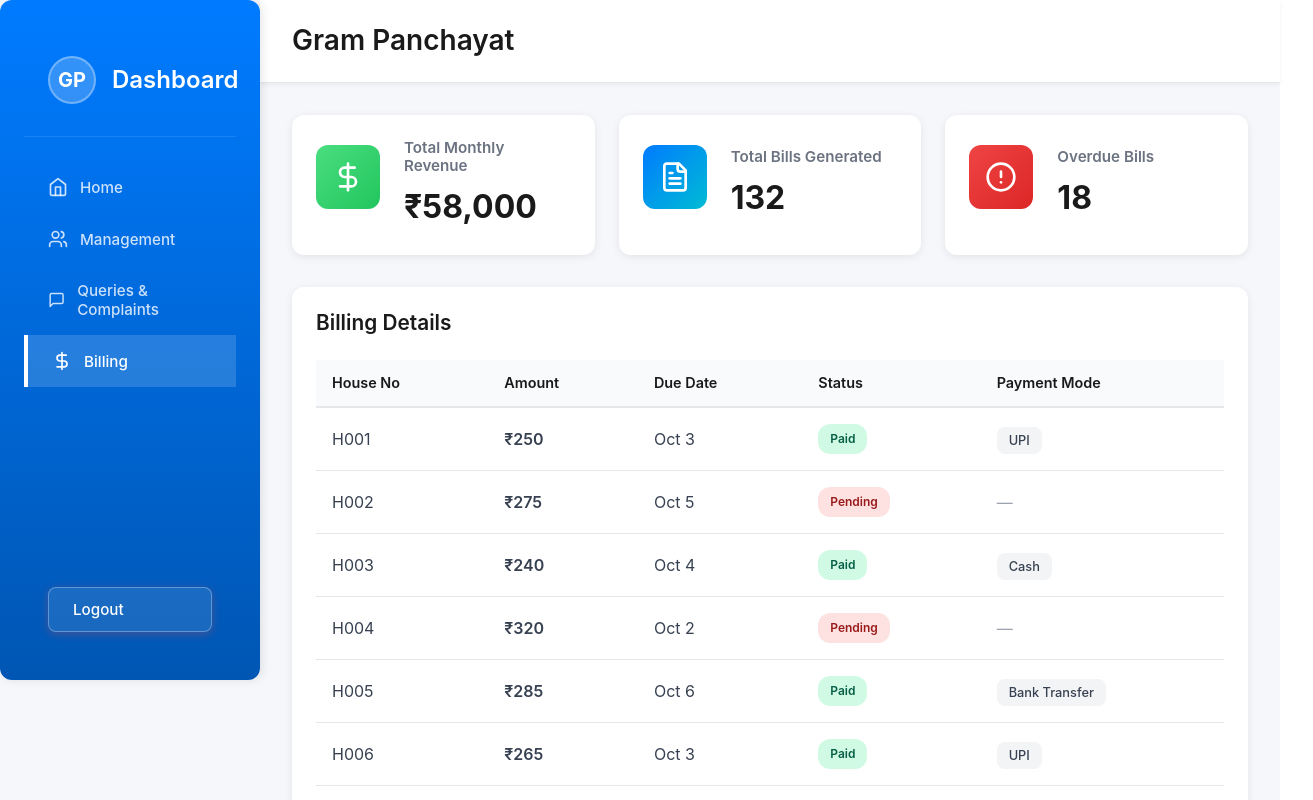
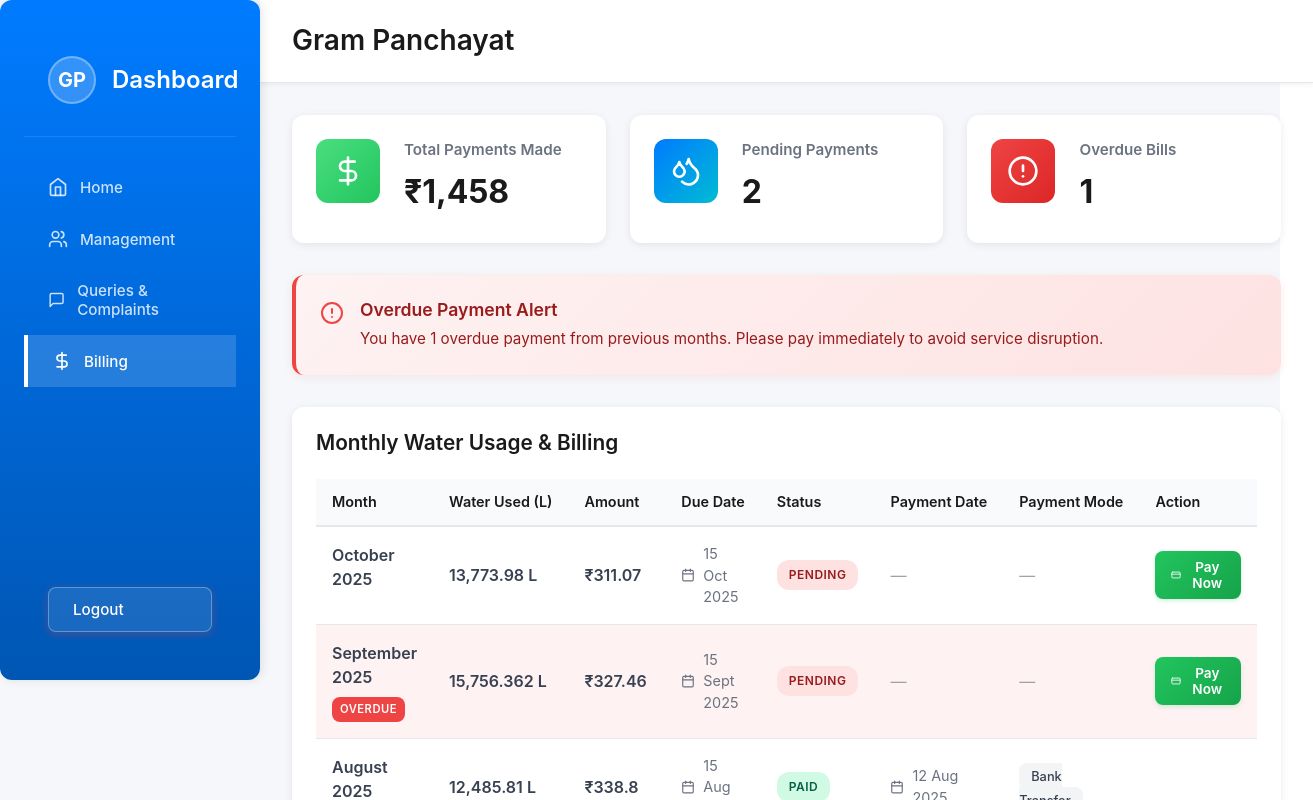
Before and after one commit to sushanthkulal/pipeline, a React (Vite) app: page /panchayat-dashboard in a window 1280 px wide. Both pictures are taken after a click on the button "Billing". Shown: the top 800 px of the page, 1313 px wide, since content can reach past the window. Built offline with nearby package versions, Linux system fonts and the light colour scheme; no server answers; the database is empty.

Commit message:
Updated package.json

```diff
--- a/package.json
+++ b/package.json
@@ -1 +1 @@
-{"name":"har-ghar-jal","private":true,"version":"0.0.0","type":"module","scripts":{"dev":"vite","build":"vite build","preview":"vite preview"},"dependencies":{"react":"^18.3.1","react-dom":"^18.3.1","react-router-dom":"^6.22.0","lucide-react":"^0.344.0"},"devDependencies":{"@types/react":"^18.3.12","@types/react-dom":"^18.3.1","@vitejs/plugin-react":"^4.3.4","typescript":"^5.6.3","vite":"^6.0.1"}}
+{"name":"har-ghar-jal","private":true,"version":"0.0.0","type":"module","scripts":{"dev":"vite","build":"vite build","preview":"vite preview"},"dependencies":{"@supabase/supabase-js":"^2.75.0","lucide-react":"^0.344.0","react":"^18.3.1","react-dom":"^18.3.1","react-router-dom":"^6.22.0"},"devDependencies":{"@types/react":"^18.3.12","@types/react-dom":"^18.3.1","@vitejs/plugin-react":"^4.3.4","typescript":"^5.6.3","vite":"^6.0.1"}}
--- a/src/components/dashboard/BillingPage.css
+++ b/src/components/dashboard/BillingPage.css
@@ -64,6 +64,38 @@
   margin: 0;
 }
 
+.overdue-alert {
+  background: linear-gradient(135deg, #fef2f2 0%, #fee2e2 100%);
+  border-left: 4px solid #ef4444;
+  border-radius: 12px;
+  padding: 1.5rem;
+  margin-bottom: 2rem;
+  display: flex;
+  align-items: flex-start;
+  gap: 1rem;
+  box-shadow: 0 2px 8px rgba(239, 68, 68, 0.1);
+}
+
+.overdue-alert > svg {
+  color: #ef4444;
+  flex-shrink: 0;
+  margin-top: 2px;
+}
+
+.alert-content h4 {
+  margin: 0 0 0.5rem 0;
+  color: #991b1b;
+  font-size: 1.1rem;
+  font-weight: 600;
+}
+
+.alert-content p {
+  margin: 0;
+  color: #991b1b;
+  font-size: 0.95rem;
+  line-height: 1.5;
+}
+
 .billing-content {
   display: flex;
   flex-direction: column;
@@ -104,6 +136,7 @@
   color: #1a1a1a;
   font-size: 0.9rem;
   border-bottom: 2px solid #e5e7eb;
+  white-space: nowrap;
 }
 
 .data-table tbody tr {
@@ -117,14 +150,59 @@
   background-color: #f9fafb;
 }
 
+.data-table tbody tr.overdue-row {
+  background-color: #fef2f2;
+}
+
+.data-table tbody tr.overdue-row:hover {
+  background-color: #fee2e2;
+}
+
 .data-table td {
   padding: 1rem;
   color: #374151;
 }
 
+.month-cell {
+  font-weight: 600;
+  color: #1a1a1a;
+  display: flex;
+  align-items: center;
+  gap: 0.5rem;
+  flex-wrap: wrap;
+}
+
+.overdue-badge {
+  background: #ef4444;
+  color: white;
+  font-size: 0.7rem;
+  font-weight: 600;
+  padding: 0.25rem 0.5rem;
+  border-radius: 8px;
+  text-transform: uppercase;
+  letter-spacing: 0.5px;
+}
+
+.usage-cell {
+  font-weight: 600;
+  color: #007bff;
+}
+
 .amount-cell {
   font-weight: 600;
   color: #1a1a1a;
+}
+
+.date-cell {
+  display: flex;
+  align-items: center;
+  gap: 0.5rem;
+  color: #6b7280;
+  font-size: 0.9rem;
+}
+
+.date-cell svg {
+  flex-shrink: 0;
 }
 
 .status-badge {
@@ -133,6 +211,8 @@
   font-size: 0.75rem;
   font-weight: 600;
   display: inline-block;
+  text-transform: uppercase;
+  letter-spacing: 0.5px;
 }
 
 .status-badge.paid {
@@ -156,6 +236,32 @@
 
 .no-payment {
   color: #9ca3af;
+}
+
+.pay-button {
+  background: linear-gradient(135deg, #22c55e 0%, #16a34a 100%);
+  color: white;
+  border: none;
+  padding: 0.5rem 1rem;
+  border-radius: 8px;
+  font-size: 0.85rem;
+  font-weight: 600;
+  cursor: pointer;
+  display: flex;
+  align-items: center;
+  gap: 0.5rem;
+  transition: all 0.3s ease;
+  box-shadow: 0 2px 4px rgba(34, 197, 94, 0.2);
+}
+
+.pay-button:hover {
+  transform: translateY(-2px);
+  box-shadow: 0 4px 8px rgba(34, 197, 94, 0.3);
+  background: linear-gradient(135deg, #16a34a 0%, #15803d 100%);
+}
+
+.pay-button:active {
+  transform: translateY(0);
 }
 
 .charts-section {
@@ -264,9 +370,12 @@
 
 .line-bar .bar {
   width: 80%;
-  background: linear-gradient(180deg, #4ade80 0%, #22c55e 100%);
   border-radius: 4px 4px 0 0;
   animation: growUp 1s ease;
+}
+
+.line-bar .bar.usage-bar {
+  background: linear-gradient(180deg, #00bcd4 0%, #007bff 100%);
 }
 
 .month-label {
@@ -276,7 +385,7 @@
   font-weight: 500;
 }
 
-.revenue-value {
+.usage-value {
   font-size: 0.75rem;
   color: #9ca3af;
   margin-top: 0.25rem;
@@ -381,4 +490,17 @@
   .overview-card {
     flex-direction: row;
   }
+
+  .table-container {
+    overflow-x: scroll;
+  }
+
+  .data-table {
+    min-width: 900px;
+  }
+
+  .pay-button {
+    padding: 0.4rem 0.75rem;
+    font-size: 0.8rem;
+  }
 }
--- a/src/components/dashboard/BillingPage.tsx
+++ b/src/components/dashboard/BillingPage.tsx
@@ -1,39 +1,116 @@
-import { DollarSign, FileText, AlertCircle, TrendingUp } from 'lucide-react'
+import { useEffect, useState } from 'react'
+import { DollarSign, Droplets, AlertCircle, Calendar, CreditCard } from 'lucide-react'
+import { supabase, UsageWithPayment } from '../../lib/supabase'
 import './BillingPage.css'
 
 const BillingPage = () => {
-  const overview = {
-    totalRevenue: 58000,
-    totalBills: 132,
-    overdueBills: 18
+  const [usageData, setUsageData] = useState<UsageWithPayment[]>([])
+  const [loading, setLoading] = useState(true)
+  const [currentUserId] = useState('demo-user-id')
+
+  useEffect(() => {
+    fetchUsageAndPayments()
+  }, [])
+
+  const fetchUsageAndPayments = async () => {
+    try {
+      const { data: usageRecords, error: usageError } = await supabase
+        .from('water_usage')
+        .select('*')
+        .eq('user_id', currentUserId)
+        .order('year', { ascending: false })
+        .order('month_number', { ascending: false })
+
+      if (usageError) {
+        console.error('Error fetching usage:', usageError)
+        setUsageData(getMockData())
+        setLoading(false)
+        return
       }
 
-  const bills = [
-    { houseNo: 'H001', amount: 250, dueDate: 'Oct 3', status: 'Paid', paymentMode: 'UPI' },
-    { houseNo: 'H002', amount: 275, dueDate: 'Oct 5', status: 'Pending', paymentMode: '—' },
-    { houseNo: 'H003', amount: 240, dueDate: 'Oct 4', status: 'Paid', paymentMode: 'Cash' },
-    { houseNo: 'H004', amount: 320, dueDate: 'Oct 2', status: 'Pending', paymentMode: '—' },
-    { houseNo: 'H005', amount: 285, dueDate: 'Oct 6', status: 'Paid', paymentMode: 'Bank Transfer' },
-    { houseNo: 'H006', amount: 265, dueDate: 'Oct 3', status: 'Paid', paymentMode: 'UPI' },
-    { houseNo: 'H007', amount: 295, dueDate: 'Oct 7', status: 'Pending', paymentMode: '—' },
-    { houseNo: 'H008', amount: 310, dueDate: 'Oct 5', status: 'Paid', paymentMode: 'Cash' }
-  ]
+      if (!usageRecords || usageRecords.length === 0) {
+        setUsageData(getMockData())
+        setLoading(false)
+        return
+      }
 
-  const monthlyRevenue = [
-    { month: 'Apr', revenue: 45000 },
-    { month: 'May', revenue: 48000 },
-    { month: 'Jun', revenue: 52000 },
-    { month: 'Jul', revenue: 50000 },
-    { month: 'Aug', revenue: 54000 },
-    { month: 'Sep', revenue: 56000 },
-    { month: 'Oct', revenue: 58000 }
-  ]
+      const { data: payments, error: paymentsError } = await supabase
+        .from('payments')
+        .select('*')
+        .eq('user_id', currentUserId)
 
-  const paidBills = bills.filter(b => b.status === 'Paid').length
-  const pendingBills = bills.filter(b => b.status === 'Pending').length
-  const paidPercentage = Math.round((paidBills / bills.length) * 100)
+      if (paymentsError) {
+        console.error('Error fetching payments:', paymentsError)
+      }
+
+      const enrichedData: UsageWithPayment[] = usageRecords.map((usage) => {
+        const payment = payments?.find((p) => p.usage_id === usage.id)
+        const dueDate = new Date(usage.due_date)
+        const today = new Date()
+        const isOverdue = !payment && dueDate < today
+
+        return {
+          ...usage,
+          payment,
+          isOverdue
+        }
+      })
+
+      setUsageData(enrichedData)
+    } catch (error) {
+      console.error('Error:', error)
+      setUsageData(getMockData())
+    } finally {
+      setLoading(false)
+    }
+  }
+
+  const getMockData = (): UsageWithPayment[] => {
+    const months = ['October', 'September', 'August', 'July', 'June', 'May', 'April']
+    const mockData: UsageWithPayment[] = months.map((month, index) => {
+      const isPaid = index > 1
+      const isOverdue = index === 1
+
+      return {
+        id: `mock-${index}`,
+        user_id: currentUserId,
+        month: `${month} 2025`,
+        year: 2025,
+        month_number: 10 - index,
+        usage_liters: 12000 + Math.random() * 4000,
+        amount: 250 + Math.random() * 100,
+        due_date: new Date(2025, 9 - index, 15).toISOString(),
+        created_at: new Date().toISOString(),
+        isOverdue,
+        payment: isPaid ? {
+          id: `payment-${index}`,
+          user_id: currentUserId,
+          usage_id: `mock-${index}`,
+          amount: 250 + Math.random() * 100,
+          payment_date: new Date(2025, 9 - index, 10 + index).toISOString(),
+          payment_method: ['UPI', 'Cash', 'Bank Transfer'][index % 3],
+          status: 'Completed' as const,
+          created_at: new Date().toISOString()
+        } : undefined
+      }
+    })
+
+    return mockData
+  }
+
+  const handlePayment = async (usageId: string) => {
+    alert('Payment processing would be implemented here')
+  }
+
+  const paidCount = usageData.filter(d => d.payment?.status === 'Completed').length
+  const pendingCount = usageData.filter(d => !d.payment).length
+  const overdueCount = usageData.filter(d => d.isOverdue).length
+  const totalAmount = usageData.reduce((sum, d) => sum + (d.payment?.amount || 0), 0)
+
+  const paidPercentage = usageData.length > 0 ? Math.round((paidCount / usageData.length) * 100) : 0
   const pendingPercentage = 100 - paidPercentage
-  const maxRevenue = Math.max(...monthlyRevenue.map(m => m.revenue))
+
+  const maxUsage = Math.max(...usageData.map(d => d.usage_liters), 1)
 
   return (
     <div className="billing-page">
@@ -43,18 +120,18 @@ const BillingPage = () => {
             <DollarSign size={32} />
           </div>
           <div className="card-content">
-            <h3>Total Monthly Revenue</h3>
-            <p className="amount">₹{overview.totalRevenue.toLocaleString()}</p>
+            <h3>Total Payments Made</h3>
+            <p className="amount">₹{totalAmount.toLocaleString('en-IN', { maximumFractionDigits: 0 })}</p>
           </div>
         </div>
 
         <div className="overview-card bills fade-in delay-1">
           <div className="card-icon">
-            <FileText size={32} />
+            <Droplets size={32} />
           </div>
           <div className="card-content">
-            <h3>Total Bills Generated</h3>
-            <p className="amount">{overview.totalBills}</p>
+            <h3>Pending Payments</h3>
+            <p className="amount">{pendingCount}</p>
           </div>
         </div>
 
@@ -64,46 +141,108 @@ const BillingPage = () => {
           </div>
           <div className="card-content">
             <h3>Overdue Bills</h3>
-            <p className="amount">{overview.overdueBills}</p>
+            <p className="amount">{overdueCount}</p>
           </div>
         </div>
       </div>
 
+      {overdueCount > 0 && (
+        <div className="overdue-alert slide-up">
+          <AlertCircle size={24} />
+          <div className="alert-content">
+            <h4>Overdue Payment Alert</h4>
+            <p>You have {overdueCount} overdue payment{overdueCount !== 1 ? 's' : ''} from previous months. Please pay immediately to avoid service disruption.</p>
+          </div>
+        </div>
+      )}
+
       <div className="billing-content">
         <div className="billing-table slide-up">
-          <h3>Billing Details</h3>
+          <h3>Monthly Water Usage & Billing</h3>
           <div className="table-container">
             <table className="data-table">
               <thead>
                 <tr>
-                  <th>House No</th>
+                  <th>Month</th>
+                  <th>Water Used (L)</th>
                   <th>Amount</th>
                   <th>Due Date</th>
                   <th>Status</th>
+                  <th>Payment Date</th>
                   <th>Payment Mode</th>
+                  <th>Action</th>
                 </tr>
               </thead>
               <tbody>
-                {bills.map((bill, index) => (
-                  <tr key={bill.houseNo} style={{ animationDelay: `${index * 0.05}s` }}>
-                    <td>{bill.houseNo}</td>
-                    <td className="amount-cell">₹{bill.amount}</td>
-                    <td>{bill.dueDate}</td>
+                {loading ? (
+                  <tr>
+                    <td colSpan={8} style={{ textAlign: 'center', padding: '2rem' }}>
+                      Loading...
+                    </td>
+                  </tr>
+                ) : usageData.length === 0 ? (
+                  <tr>
+                    <td colSpan={8} style={{ textAlign: 'center', padding: '2rem' }}>
+                      No billing records found
+                    </td>
+                  </tr>
+                ) : (
+                  usageData.map((record, index) => (
+                    <tr
+                      key={record.id}
+                      className={record.isOverdue ? 'overdue-row' : ''}
+                      style={{ animationDelay: `${index * 0.05}s` }}
+                    >
+                      <td className="month-cell">
+                        {record.month}
+                        {record.isOverdue && <span className="overdue-badge">Overdue</span>}
+                      </td>
+                      <td className="usage-cell">
+                        {record.usage_liters.toLocaleString('en-IN')} L
+                      </td>
+                      <td className="amount-cell">₹{record.amount.toLocaleString('en-IN', { maximumFractionDigits: 2 })}</td>
                       <td>
-                      <span className={`status-badge ${bill.status.toLowerCase()}`}>
-                        {bill.status}
+                        <div className="date-cell">
+                          <Calendar size={14} />
+                          {new Date(record.due_date).toLocaleDateString('en-IN', { day: 'numeric', month: 'short', year: 'numeric' })}
+                        </div>
+                      </td>
+                      <td>
+                        <span className={`status-badge ${record.payment ? 'paid' : 'pending'}`}>
+                          {record.payment ? 'Paid' : 'Pending'}
                         </span>
                       </td>
                       <td>
-                      {bill.paymentMode !== '—' && (
-                        <span className="payment-mode">{bill.paymentMode}</span>
-                      )}
-                      {bill.paymentMode === '—' && (
+                        {record.payment ? (
+                          <div className="date-cell">
+                            <Calendar size={14} />
+                            {new Date(record.payment.payment_date).toLocaleDateString('en-IN', { day: 'numeric', month: 'short', year: 'numeric' })}
+                          </div>
+                        ) : (
                           <span className="no-payment">—</span>
                         )}
                       </td>
+                      <td>
+                        {record.payment ? (
+                          <span className="payment-mode">{record.payment.payment_method}</span>
+                        ) : (
+                          <span className="no-payment">—</span>
+                        )}
+                      </td>
+                      <td>
+                        {!record.payment && (
+                          <button
+                            className="pay-button"
+                            onClick={() => handlePayment(record.id)}
+                          >
+                            <CreditCard size={16} />
+                            Pay Now
+                          </button>
+                        )}
+                      </td>
                     </tr>
-                ))}
+                  ))
+                )}
               </tbody>
             </table>
           </div>
@@ -141,11 +280,11 @@ const BillingPage = () => {
               <div className="pie-legend">
                 <div className="legend-item">
                   <span className="legend-color paid"></span>
-                  <span className="legend-label">Paid ({paidBills})</span>
+                  <span className="legend-label">Paid ({paidCount})</span>
                 </div>
                 <div className="legend-item">
                   <span className="legend-color pending"></span>
-                  <span className="legend-label">Pending ({pendingBills})</span>
+                  <span className="legend-label">Pending ({pendingCount})</span>
                 </div>
               </div>
             </div>
@@ -153,21 +292,21 @@ const BillingPage = () => {
 
           <div className="chart-card line-chart-card slide-up delay-2">
             <div className="chart-header">
-              <TrendingUp size={24} />
-              <h3>Monthly Revenue Growth</h3>
+              <Droplets size={24} />
+              <h3>Monthly Water Usage</h3>
             </div>
             <div className="line-chart">
               <div className="chart-grid">
-                {monthlyRevenue.map((data, index) => (
+                {usageData.slice().reverse().map((data, index) => (
                   <div key={index} className="line-bar">
                     <div className="bar-wrapper">
                       <div
-                        className="bar"
-                        style={{ height: `${(data.revenue / maxRevenue) * 100}%` }}
+                        className="bar usage-bar"
+                        style={{ height: `${(data.usage_liters / maxUsage) * 100}%` }}
                       />
                     </div>
-                    <span className="month-label">{data.month}</span>
-                    <span className="revenue-value">₹{(data.revenue / 1000).toFixed(0)}k</span>
+                    <span className="month-label">{data.month.split(' ')[0].substring(0, 3)}</span>
+                    <span className="usage-value">{(data.usage_liters / 1000).toFixed(1)}k L</span>
                   </div>
                 ))}
               </div>
--- /dev/null
+++ b/src/lib/supabase.ts
@@ -0,0 +1,44 @@
+import { createClient } from '@supabase/supabase-js'
+
+const supabaseUrl = import.meta.env.VITE_SUPABASE_URL
+const supabaseAnonKey = import.meta.env.VITE_SUPABASE_ANON_KEY
+
+export const supabase = createClient(supabaseUrl, supabaseAnonKey)
+
+export type User = {
+  id: string
+  email: string
+  name: string
+  house_number: string
+  phone?: string
+  created_at: string
+}
+
+export type WaterUsage = {
+  id: string
+  user_id: string
+  month: string
+  year: number
+  month_number: number
+  usage_liters: number
+  amount: number
+  due_date: string
+  created_at: string
+}
+
+export type Payment = {
+  id: string
+  user_id: string
+  usage_id: string
+  amount: number
+  payment_date: string
+  payment_method: string
+  transaction_id?: string
+  status: 'Completed' | 'Pending' | 'Failed'
+  created_at: string
+}
+
+export type UsageWithPayment = WaterUsage & {
+  payment?: Payment
+  isOverdue: boolean
+}
```
Also changed, not shown: 2 other files (tests, documents, lock files or other folders). Lines whose indentation alone changed are shown as unchanged.
